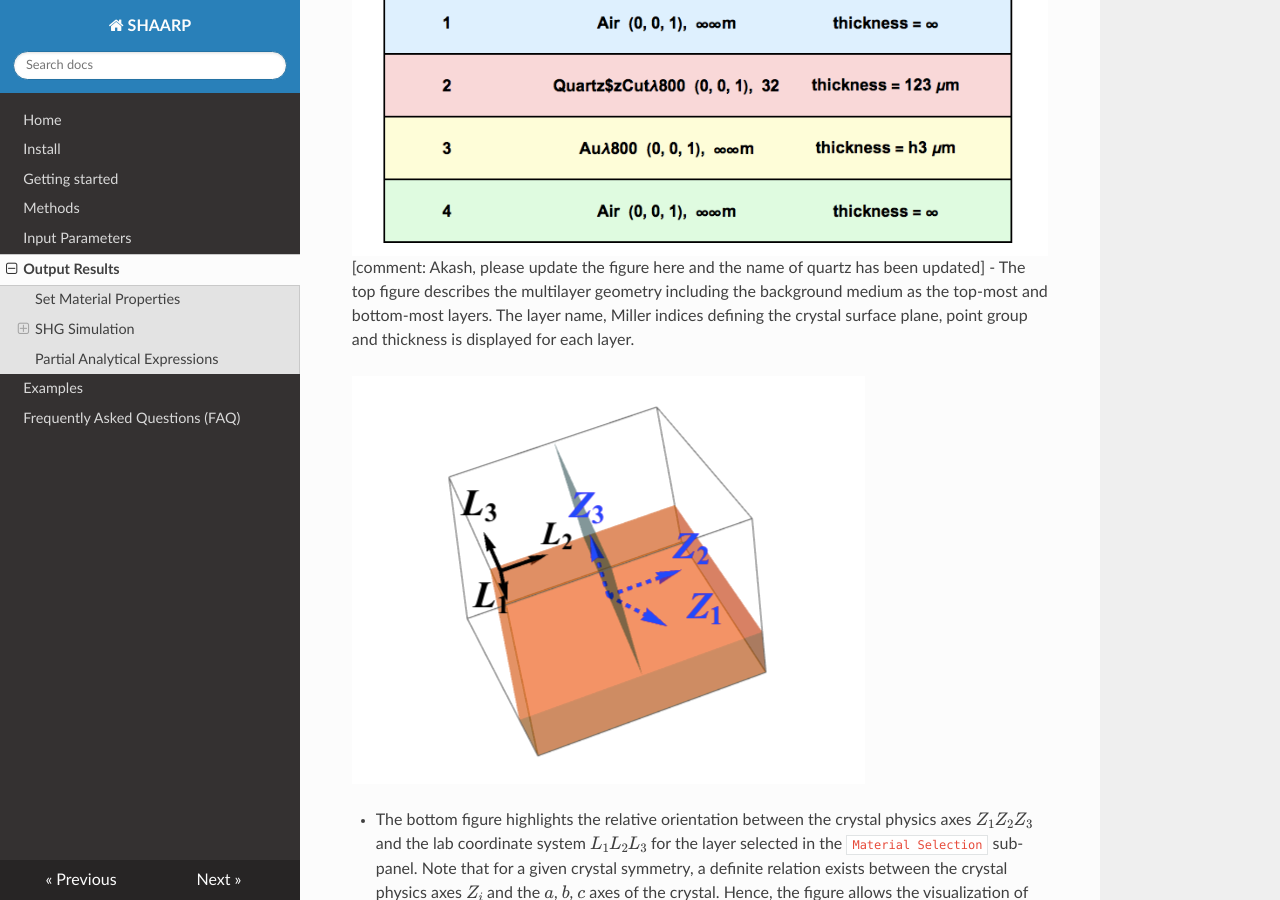
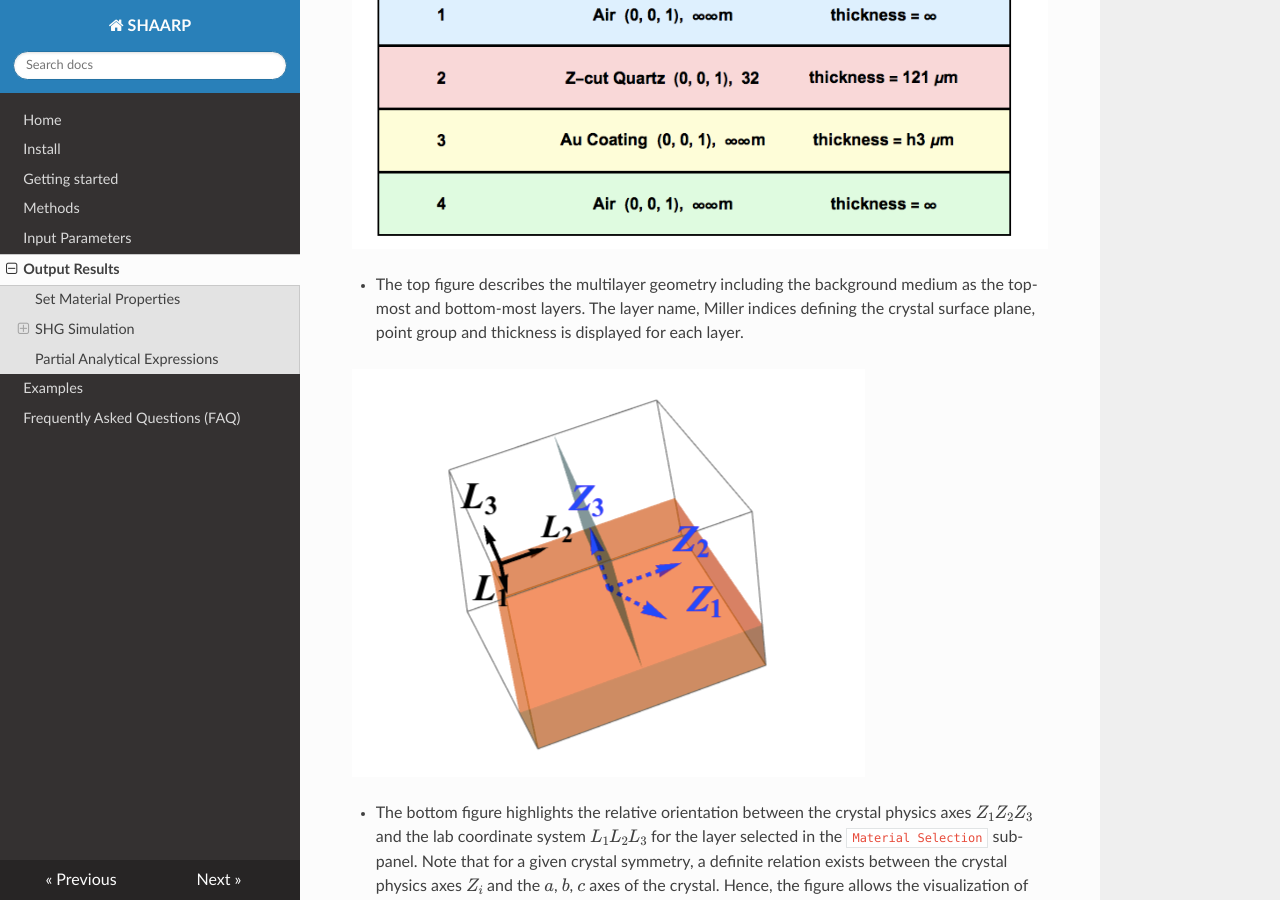
Before and after one commit to bzw133/SHAARP.ml, an MkDocs documentation site: the page built from docs/output.md, in a window 1280 px wide and 900 px high, scrolled down 489 px. Built offline with MkDocs 1.6.1, drawn with Linux system fonts in a browser that asks for light colours; nearby versions of some CDN libraries; formulas are drawn with MathJax 3; some of the changed text lies outside the part shown.

Commit message:
Minor changes 1
Updated multilayer and polar plot with ticks

```diff
--- a/docs/output.md
+++ b/docs/output.md
@@ -8,7 +8,9 @@ The output panel occupies the major part of the graphical interface. The content
 ### Set Material Properties
 
 ![multilayer](./img/multilayer.png)
-[comment: Akash, please update the figure here and the name of quartz has been updated]
+
+
+
 -  The top figure describes the multilayer geometry including the background medium as the top-most and bottom-most layers. The layer name, Miller indices defining the crystal surface plane, point group and thickness is displayed for each layer.
 
 ![zilcs](./img/zilcs.png)
@@ -31,8 +33,6 @@ The figure on the top-right shows the fundamental incident wavevector $k^{\omega
 The ellipticity of the incident, reflected and transmitted beams are presented in the figure at the bottom-left corner while the measurement geometry is described in the figure on the bottom-right.
 
 #### Polar Plots
-
-[comment: Akash - Please update the polar plot figure after I include the varphi ticks]
 ![polar](./img/polar.png)
 
 The sub-panel shows the polar plots of the reflected and transmitted intensities of the second harmonic wave as a function of the incident polarization angle $\varphi$. $\psi$ refers to the analyzer angle.
```
Also changed, not shown: docs/examples.md (+5 -5 lines), docs/img/multilayer.png, docs/img/polar.png.
